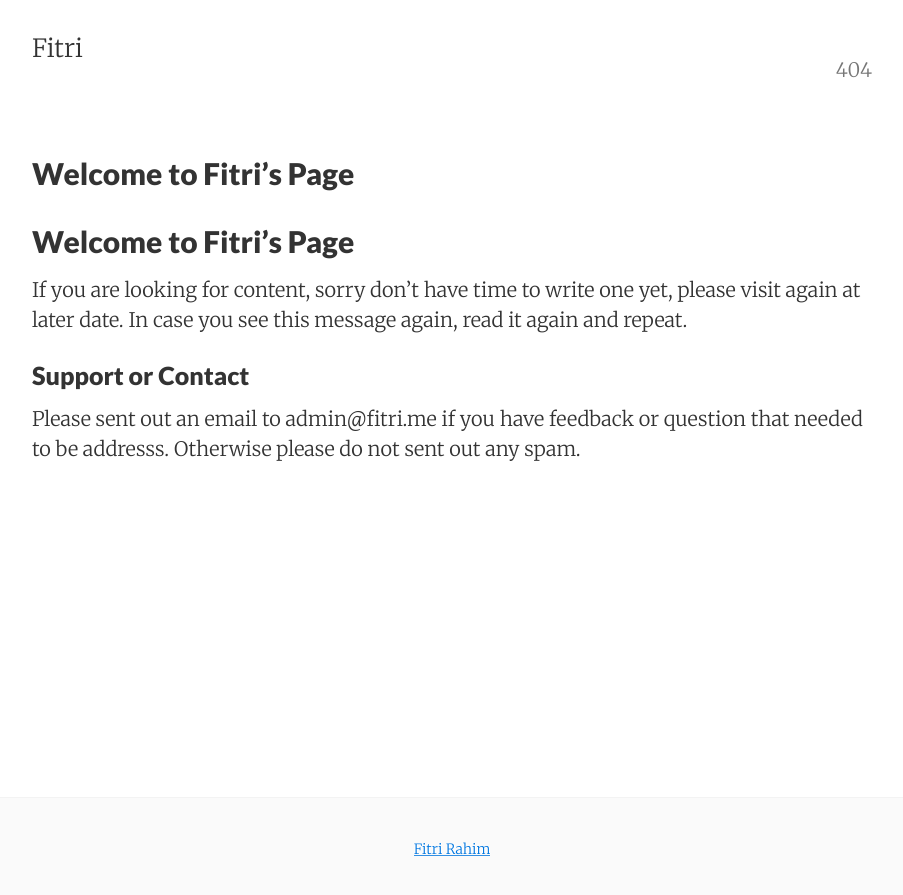
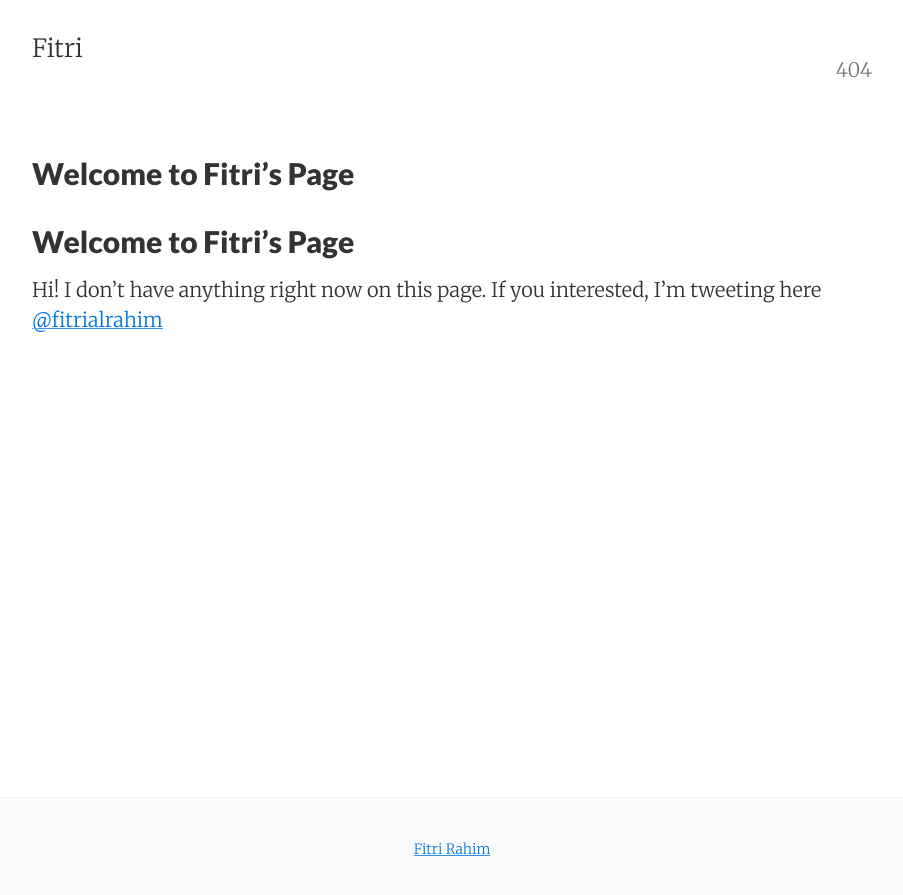
Before and after one commit to fitri/fitri.github.io, a Jekyll site: the page built from index.md, in a window 1280 px wide. Shown: the top 895 px of the page, without its empty margins (188-1091 px from the left). Built offline with Jekyll 4.4.1, drawn with Linux system fonts in a browser that asks for light colours; our own code applies the rules of GitHub Pages for plain Markdown files; the list of posts is cut into pages by our own code.

Commit message:
add new message better

```diff
--- a/index.md
+++ b/index.md
@@ -1,7 +1,3 @@
 ## Welcome to Fitri's Page
 
-If you are looking for content, sorry don't have time to write one yet, please visit again at later date. In case you see this message again, read it again and repeat.
-
-### Support or Contact
-
-Please sent out an email to admin@fitri.me if you have feedback or question that needed to be addresss. Otherwise please do not sent out any spam.
+Hi! I don't have anything right now on this page. If you interested, I'm tweeting here [@fitrialrahim](https://twitter.com/fitrialrahim)
```
